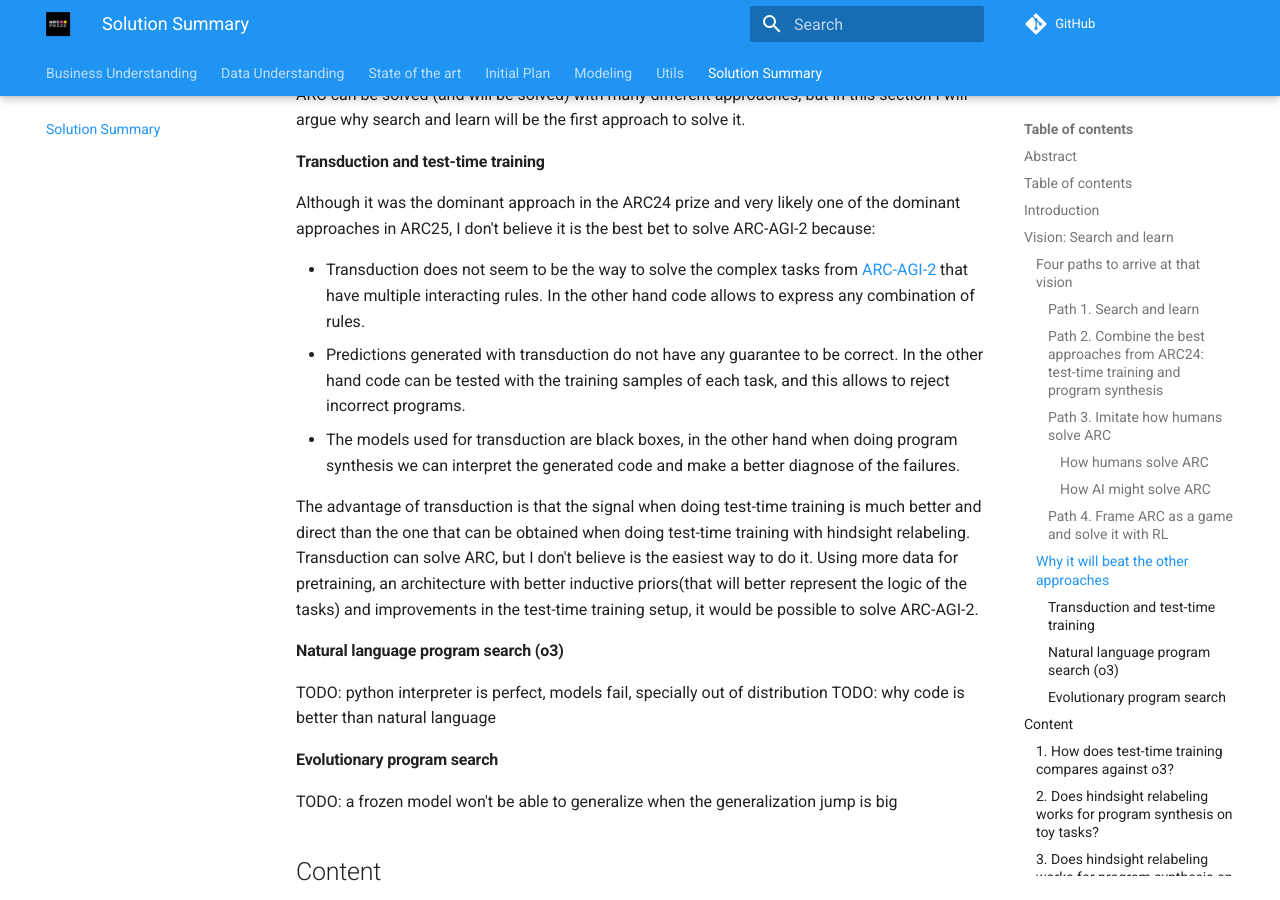
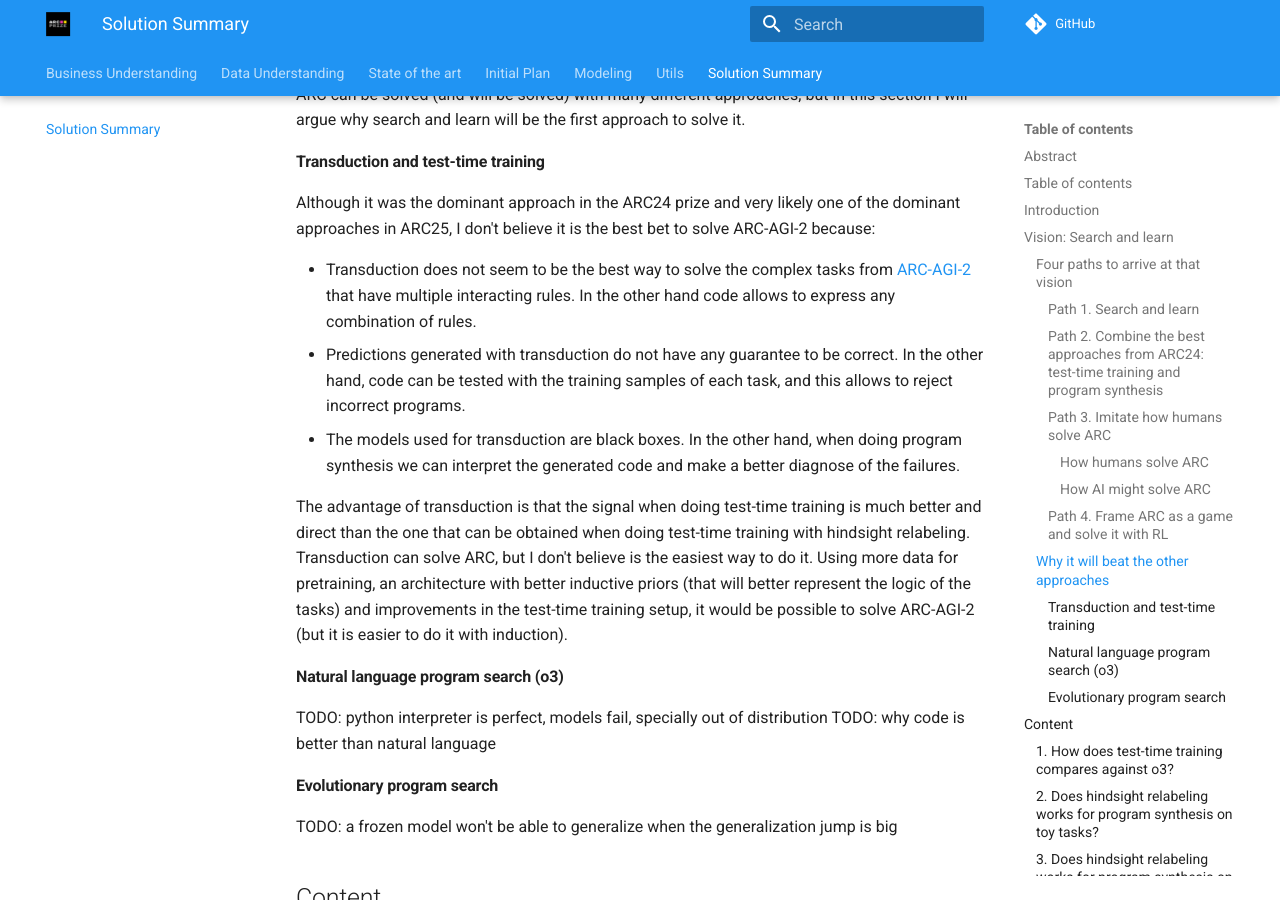
Before and after one commit to ironbar/arc25, an MkDocs documentation site: the page built from docs/05_Solution_Summary.md, in a window 1280 px wide and 900 px high, scrolled down 5391 px. Built offline with MkDocs 1.6.1 and Material for MkDocs 9.7.7, drawn with Linux system fonts in a browser that asks for light colours; comment, search, counter and statistics services are not loaded.

Commit message:
small fixes

```diff
--- a/docs/05_Solution_Summary.md
+++ b/docs/05_Solution_Summary.md
@@ -149,12 +149,12 @@
 Although it was the dominant approach in the ARC24 prize and very likely one of the dominant approaches
 in ARC25, I don't believe it is the best bet to solve ARC-AGI-2 because:
 
-- Transduction does not seem to be the way to solve the complex tasks from [ARC-AGI-2](https://arcprize.org/arc-agi/2/) that have multiple interacting rules. In the other hand code allows to express any combination of rules.
-- Predictions generated with transduction do not have any guarantee to be correct. In the other hand code can be tested with the training samples of each task, and this allows to reject incorrect programs.
-- The models used for transduction are black boxes, in the other hand when doing program synthesis we can interpret the generated code and make a better diagnose of the failures.
+- Transduction does not seem to be the best way to solve the complex tasks from [ARC-AGI-2](https://arcprize.org/arc-agi/2/) that have multiple interacting rules. In the other hand code allows to express any combination of rules.
+- Predictions generated with transduction do not have any guarantee to be correct. In the other hand, code can be tested with the training samples of each task, and this allows to reject incorrect programs.
+- The models used for transduction are black boxes. In the other hand, when doing program synthesis we can interpret the generated code and make a better diagnose of the failures.
 
 The advantage of transduction is that the signal when doing test-time training is much better and direct than the one that can be obtained when doing test-time training with hindsight relabeling.
-Transduction can solve ARC, but I don't believe is the easiest way to do it. Using more data for pretraining, an architecture with better inductive priors(that will better represent the logic of the tasks) and improvements in the test-time training setup, it would be possible to solve ARC-AGI-2.
+Transduction can solve ARC, but I don't believe is the easiest way to do it. Using more data for pretraining, an architecture with better inductive priors (that will better represent the logic of the tasks) and improvements in the test-time training setup, it would be possible to solve ARC-AGI-2 (but it is easier to do it with induction).
 
 #### Natural language program search (o3)
 
```
